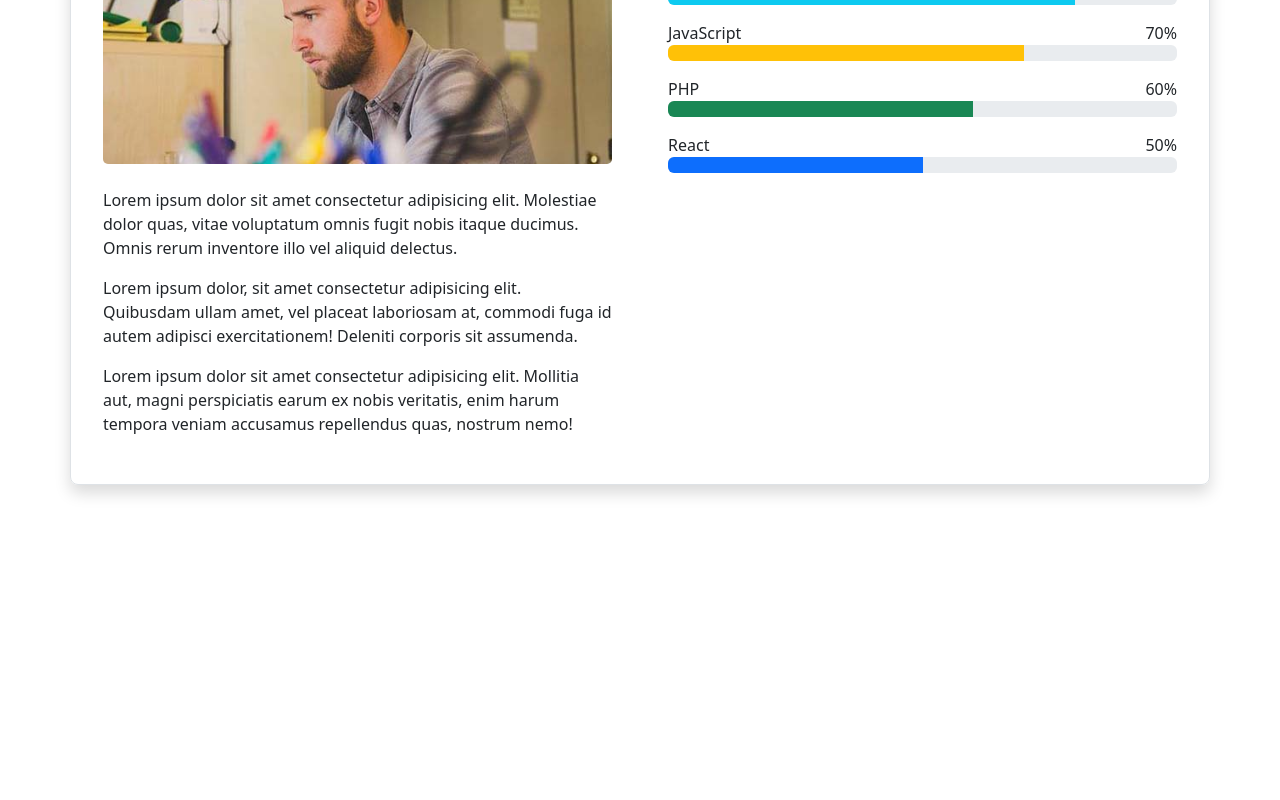
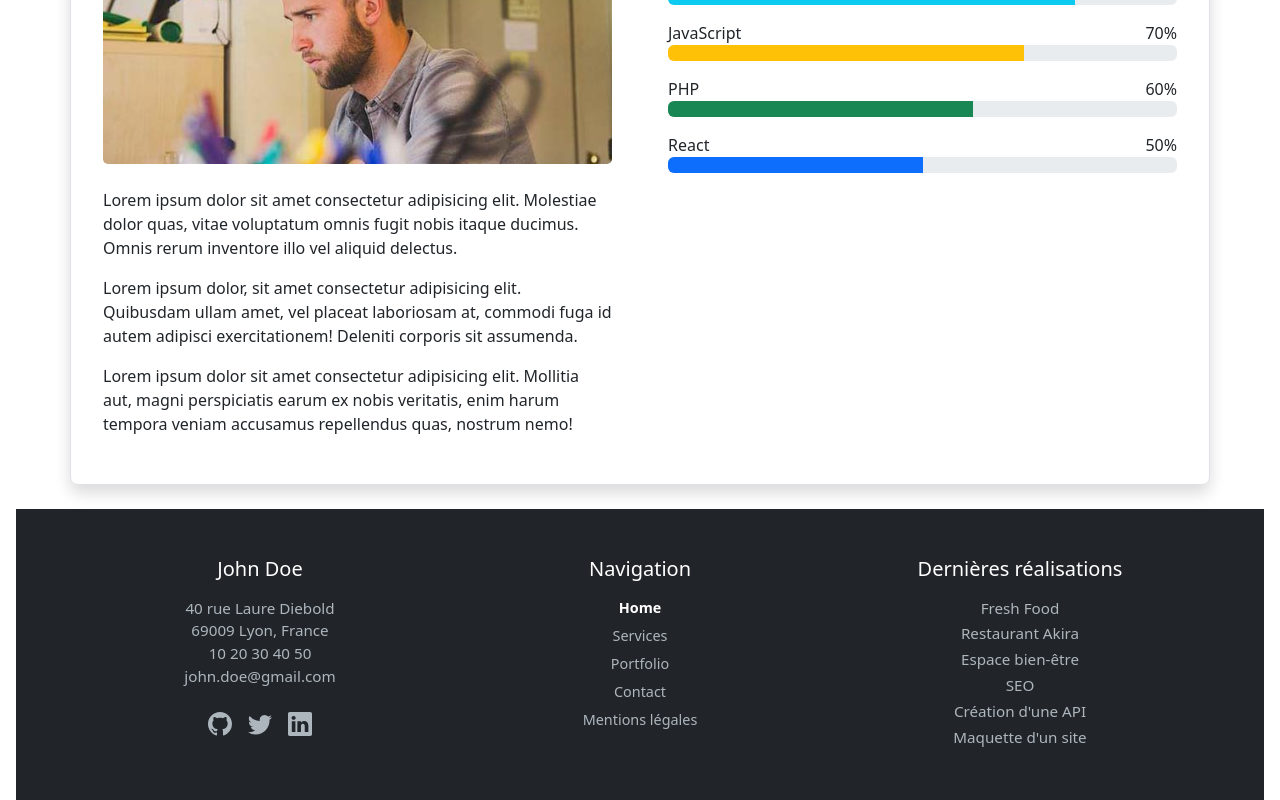
Before and after one commit to Khallas111/portfolioJonhDoe, a React (Create React App) app: page / in a window 1280 px wide. Shown: the part 1086-1886 px from the top of the page. Before the commit the page ends 1595 px from the top, so only its background shows below. Built offline with nearby package versions, Linux system fonts and the light colour scheme.

Commit message:
Footer
Factorisation / Créations de composants pour l'utilisation et la maintenabilité du Footer.

```diff
--- /dev/null
+++ b/src/Components/ContactBlock.js
@@ -0,0 +1,28 @@
+import { contact } from "../data/contact";
+
+const ContactBlock = () => {
+  const { address, phone, email } = contact;
+
+  return (
+    <address>
+      <a
+        href={address.mapUrl}
+        target="_blank"
+        rel="nofollow noopener noreferrer"
+      >
+        {address.label.split("\n").map((line, i) => (
+          <span key={i}>
+            {line}
+            <br />
+          </span>
+        ))}
+      </a>
+
+      <a href={`tel:${phone.replace(/\s/g, "")}`}>{phone}</a>
+      <br />
+      <a href={`mailto:${email}`}>{email}</a>
+    </address>
+  );
+};
+
+export default ContactBlock;
--- a/src/Components/Footer.js
+++ b/src/Components/Footer.js
@@ -1,7 +1,63 @@
-import React from "react";
+import { Container, Row, Col } from "react-bootstrap";
+import { NavLink } from "react-router-dom";
+import "../styles/Footer.scss";
+import Navigation from "./tools/Navigation";
+import ContactBlock from "./ContactBlock";
+import SocialLinks from "./SocialLinks";
 
+// -------------------Création d'une liste de projets (Réalisations)
+// Quand published est à false, le lien redirige vers la page Achievements
+// Quand published est à true, le lien redirige vers la page de la réalisation
+const projects = [
+  { label: "Fresh Food", slug: "fresh-food", published: false },
+  { label: "Restaurant Akira", slug: "restaurant-akira", published: false },
+  { label: "Espace bien-être", slug: "espace-bien-etre", published: false },
+  { label: "SEO", slug: "seo", published: false },
+  {
+    label: "Création d'une API",
+    slug: "creationd-d'-une-API",
+    published: false,
+  },
+  { label: "Maquette d'un site", slug: "maquette-de-site", published: false },
+];
+// ------------------------------------------------------------------------//  Création du composant Footer
 const Footer = () => {
-  return <div></div>;
+  return (
+    <footer className="site-footer">
+      <Container>
+        <Row className="gy-4 justify-content-center text-center">
+          {/* Infos */}
+          <Col xs={12} md={4}>
+            <h5>John Doe</h5>
+            <ContactBlock />
+            <SocialLinks />
+          </Col>
+
+          {/* Navigation */}
+          <Col xs={12} md={4}>
+            <h5>Navigation</h5>
+            <Navigation variant="footer" />
+          </Col>
+
+          {/* Réalisations */}
+          <Col xs={12} md={4}>
+            <h5>Dernières réalisations</h5>
+            <ul className="footer-links">
+              {projects.map(({ label, slug, published }) => (
+                <li key={slug}>
+                  <NavLink
+                    to={published ? `/achievements/${slug}` : "/achievements"}
+                  >
+                    {label}
+                  </NavLink>
+                </li>
+              ))}
+            </ul>
+          </Col>
+        </Row>
+      </Container>
+    </footer>
+  );
 };
 
 export default Footer;
--- a/src/Components/Header.js
+++ b/src/Components/Header.js
@@ -3,6 +3,7 @@ import Navigation from "./tools/Navigation";
 import Logo from "./tools/Logo";
 import Container from "react-bootstrap/Container";
 import Navbar from "react-bootstrap/Navbar";
+import Nav from "react-bootstrap/Nav";
 
 function Header() {
   return (
--- /dev/null
+++ b/src/Components/SocialLinks.js
@@ -0,0 +1,20 @@
+import { socials } from "../data/socials";
+
+const SocialLinks = () => {
+  return (
+    <div className="social-links">
+      {socials.map(({ icon: Icon, url }, i) => (
+        <a
+          key={i}
+          href={url}
+          target="_blank"
+          rel="nofollow noopener noreferrer"
+        >
+          <Icon />
+        </a>
+      ))}
+    </div>
+  );
+};
+
+export default SocialLinks;
--- a/src/Components/Tools/Navigation.js
+++ b/src/Components/Tools/Navigation.js
@@ -1,25 +1,30 @@
 import { NavLink } from "react-router-dom";
 import Nav from "react-bootstrap/Nav";
 
-const Navigation = () => {
+const Navigation = ({ variant = "header" }) => {
+  const isFooter = variant === "footer";
+  // Création d'un variant pour être réutilisable dans le footer et le header
   return (
-    <Nav variant="underline" className="justify-content-center">
+    <Nav
+      variant={isFooter ? undefined : "underline"}
+      className={
+        isFooter
+          ? "navigation-footer"
+          : "justify-content-center navigation-header"
+      }
+    >
       <Nav.Link as={NavLink} to="/" end>
         Home
       </Nav.Link>
-
       <Nav.Link as={NavLink} to="/services">
         Services
       </Nav.Link>
-
       <Nav.Link as={NavLink} to="/achievements">
         Portfolio
       </Nav.Link>
-
       <Nav.Link as={NavLink} to="/about">
         Contact
       </Nav.Link>
-
       <Nav.Link as={NavLink} to="/copyrights">
         Mentions légales
       </Nav.Link>
--- /dev/null
+++ b/src/data/contact.js
@@ -0,0 +1,10 @@
+export const contact = {
+  name: "John Doe",
+  address: {
+    label: "40 rue Laure Diebold\n69009 Lyon, France",
+    mapUrl:
+      "https://www.google.com/maps/place/40+Rue+Laure+Diebold,+69009+Lyon/",
+  },
+  phone: "10 20 30 40 50",
+  email: "john.doe@gmail.com",
+};
--- /dev/null
+++ b/src/data/socials.js
@@ -0,0 +1,16 @@
+import { BsGithub, BsTwitter, BsLinkedin } from "react-icons/bs";
+
+export const socials = [
+  {
+    icon: BsGithub,
+    url: "https://github.com/github-john-doe",
+  },
+  {
+    icon: BsTwitter,
+    url: "https://twitter.com/johndoe",
+  },
+  {
+    icon: BsLinkedin,
+    url: "https://linkedin.com/in/johndoe",
+  },
+];
--- /dev/null
+++ b/src/styles/Footer.scss
@@ -0,0 +1,69 @@
+.site-footer {
+  background: #212529;
+  color: #adb5bd;
+  padding: 3rem 0;
+  font-size: 0.95rem;
+  text-align: center;
+
+  h5 {
+    color: #fff;
+    margin-bottom: 1rem;
+  }
+
+  a {
+    color: #adb5bd;
+    text-decoration: none;
+    transition: color 0.2s ease;
+
+    &:hover {
+      color: #fff;
+      text-decoration: underline;
+    }
+  }
+
+  /* Réseaux sociaux */
+  .social-links {
+    display: flex;
+    justify-content: center;
+    gap: 1rem;
+    margin-top: 1rem;
+
+    a {
+      font-size: 1.5rem;
+      text-decoration: none;
+
+      &:hover {
+        text-decoration: none;
+      }
+    }
+  }
+
+  /* Liste de liens (réalisations) */
+  .footer-links {
+    list-style: none;
+    padding: 0;
+    margin: 0;
+
+    li {
+      margin-bottom: 0.2rem;
+    }
+  }
+
+  /* Navigation Footer */
+  .navigation-footer {
+    display: flex;
+    flex-direction: column;
+    align-items: center;
+    gap: 0.4rem;
+
+    .nav-link {
+      padding: 0;
+      font-size: 0.9rem;
+
+      &.active {
+        color: #fff;
+        font-weight: 600;
+      }
+    }
+  }
+}
```
